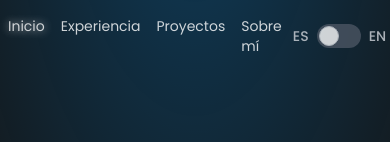
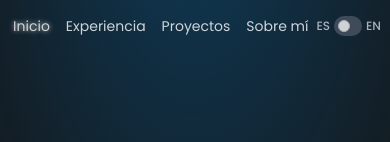
Before and after one commit to AxelothLeohryn/portfolio-web-react, a React (Vite) app: page / in a window 390 px wide. Shown: the top 142 px of the page. Built offline with nearby package versions, Linux system fonts and the light colour scheme.

Commit message:
fix language toggle mobile css

```diff
--- a/src/components/Header/Header.jsx
+++ b/src/components/Header/Header.jsx
@@ -92,8 +92,8 @@
               Contacto
             </a> */}
 
-            <label className="xl:absolute inline-flex items-center cursor-pointer top-5 right-5">
-              <span className="mr-2 text-sm font-medium text-gray-300">
+            <label className="inline-flex items-center cursor-pointer xl:absolute top-5 right-5">
+              <span className="mr-1 lg:mr-2 text-xs lg:text-sm font-medium text-gray-300">
                 ES
               </span>
               <input
@@ -105,11 +105,29 @@
                   setLanguage(language);
                 }}
               />
-              <div className="relative w-11 h-6 bg-gray-600 rounded-full peer peer-checked:after:translate-x-full rtl:peer-checked:after:-translate-x-full peer-checked:after:border-white after:content-[''] after:absolute after:top-[2px] after:start-[2px] after:bg-white after:border-gray-300 after:border after:rounded-full after:h-5 after:w-5 after:transition-all peer-checked:bg-gray-600"></div>
-              <span className="ml-2 text-sm font-medium text-gray-300">
+              <div className="relative w-7 h-5 lg:w-11 lg:h-6 bg-gray-600 rounded-full peer peer-checked:after:translate-x-full rtl:peer-checked:after:-translate-x-full peer-checked:after:border-white after:content-[''] after:absolute after:top-1 after:start-1 lg:after:top-[2px] lg:after:start-[2px] after:bg-white after:border-gray-300 after:border after:rounded-full after:h-3 after:w-3 lg:after:h-5 lg:after:w-5 after:transition-all peer-checked:bg-gray-600"></div>
+              <span className="ml-1 lg:ml-2 text-xs lg:text-sm font-medium text-gray-300">
                 EN
               </span>
             </label>
+            {/* <label className="inline-flex items-center cursor-pointer xl:absolute top-5 right-5">
+              <span className="mr-2 text-xs lg:text-sm font-medium text-gray-300">
+                ES
+              </span>
+              <input
+                type="checkbox"
+                value=""
+                className="sr-only peer"
+                onChange={(event) => {
+                  const language = event.target.checked ? "en" : "es";
+                  setLanguage(language);
+                }}
+              />
+              <div className="relative w-8 h-4 bg-gray-600 rounded-full peer peer-checked:after:translate-x-full rtl:peer-checked:after:-translate-x-full peer-checked:after:border-white after:content-[''] after:absolute after:top-1 after:start-1 after:bg-white after:border-gray-300 after:border after:rounded-full after:h-3 after:w-3 after:transition-all peer-checked:bg-gray-600"></div>
+              <span className="ml-2 text-xs lg:text-sm font-medium text-gray-300">
+                EN
+              </span>
+            </label> */}
           </nav>
         </div>
       </header>
```
